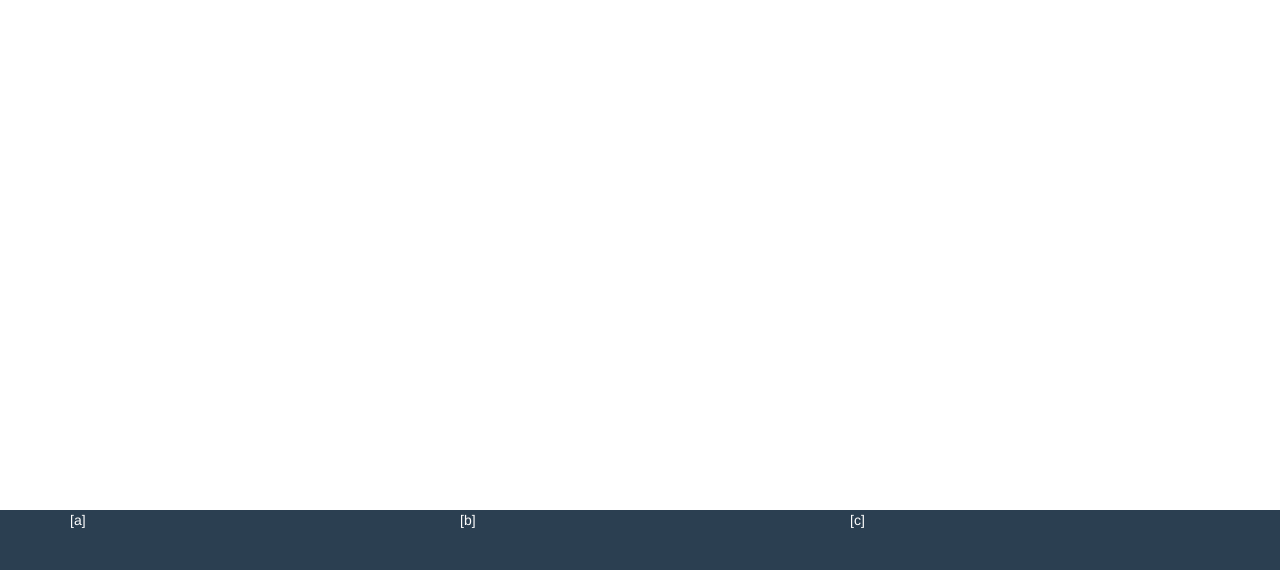
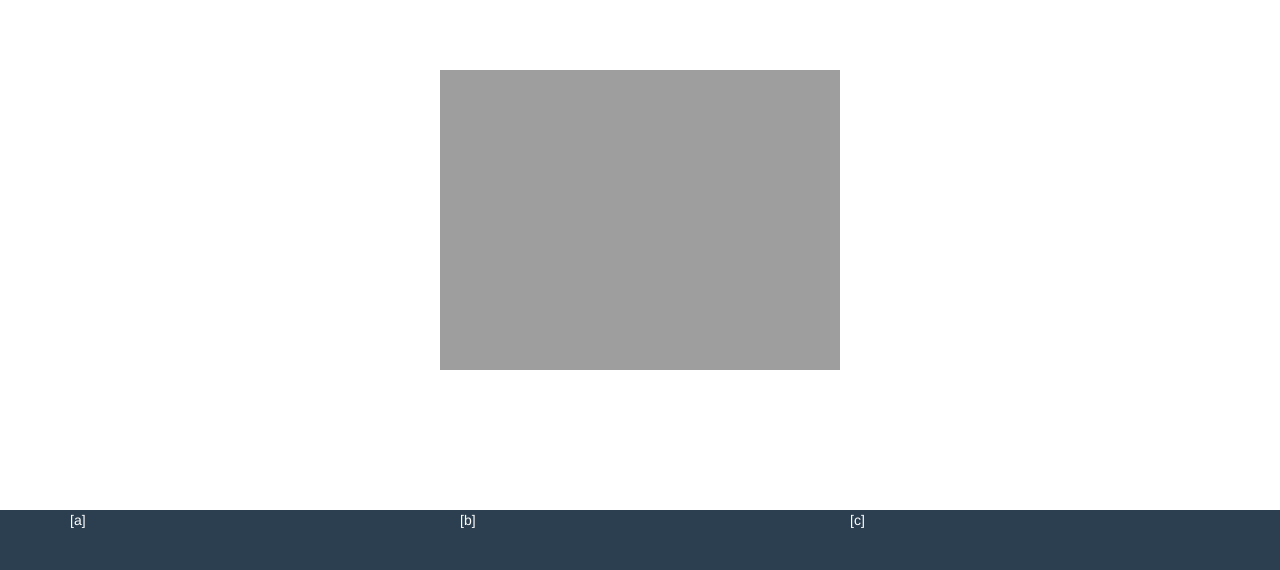
Before and after one commit to ciudadanointeligente/proceso-constituyente, a Jekyll site: the page built from index.html, in a window 1280 px wide. Shown: the part 511-1081 px from the top of the page. Built offline with Jekyll 4.4.1, drawn with Linux system fonts in a browser that asks for light colours; nearby versions of some CDN libraries.

Commit message:
Se agrega logo a paneles

```diff
--- a/_sass/_base.scss
+++ b/_sass/_base.scss
@@ -71,17 +71,23 @@
 
 
 /*PETITIONS*/
+img.logo{
+  margin-bottom: 20px;
+}
+
 #petitions {
   min-height: 500px;
-  padding-top: 130px;
+  padding-top: 60px;
   .panel{
     border-radius: 5px;
     box-shadow: none;
+    border: none;
   }
   .panel-default > .panel-heading {
     border-bottom: none;
     background-color: $stone-dark;
     color: #FFF;
+    border: none;
     h3 {
       font-family: 'Raleway', sans-serif;
       font-size: 18px;
--- a/data/orgs.json
+++ b/data/orgs.json
@@ -2,9 +2,8 @@
   {
     "ui": 1,
     "name": "Fundación Ciudadano Inteligente",
-    "bg_color": "#CCC",
-    "bg_card_color": "#EEE",
-    "logo": "/img/logo-01.png",
+    "bg_color": "#3796D2",
+    "logo": "/img/logo-fci.png",
     "questions": [
       {
         "question": "¿Cuáles son los valores o principios más importantes que deben inspirar y dar sustento a la Constitución?¿Por qué?",
@@ -73,7 +72,6 @@
     "ui": 2,
     "name": "organización 02",
     "bg_color": "#DDD",
-    "bg_card_color": "#FFF",
     "logo": "/img/logo-01.png",
     "questions": [
       {
@@ -121,7 +119,6 @@
     "ui": 3,
     "name": "organización 03",
     "bg_color": "#EEE",
-    "bg_card_color": "#CCC",
     "logo": "/img/logo-01.png",
     "questions": [
       {
--- a/index.html
+++ b/index.html
@@ -12,6 +12,9 @@
 <section style="background-color: [[bgColor]]">
   <div class="container">
     <div id="petitions" class="row">
+    <div class="col-md-12 text-center">
+      <img src="[[orgLogo]]" class="logo">
+    </div>
       <div class="col-sm-6 col-md-3" ng-repeat="p in orgInfo">
         <div class="panel panel-default">
             <div class="panel-heading">
--- a/js/proceso-constituyente.js
+++ b/js/proceso-constituyente.js
@@ -21,5 +21,6 @@
     $scope.bgColor = $org.bg_color;
     $scope.bgCardColor = $org.bg_card_color;
     $scope.orgInfo = $org.questions;
+    $scope.orgLogo = $org.logo;
   }
 })
```
Also changed, not shown: img/logo-fci.png (added).
